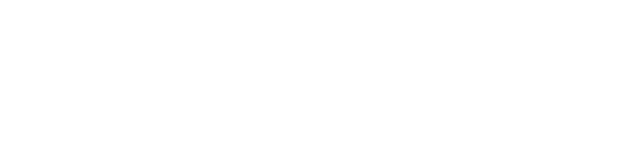
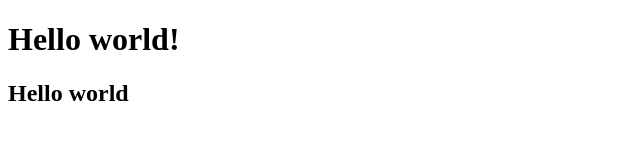
Before and after one commit to Exigeeeeee/test_repo, a plain HTML site: page index.html in a window 1280 px wide. Shown: the whole page, without its empty margins (0-640 px from the left). Drawn offline with Linux system fonts and the light colour scheme.

Commit message:
init project

```diff
--- a/index.html
+++ b/index.html
@@ -6,6 +6,7 @@
     <title>Nail</title>
 </head>
 <body>
-
+<h1>Hello world!</h1>
+<h2>Hello world</h2>
 </body>
 </html>
```
